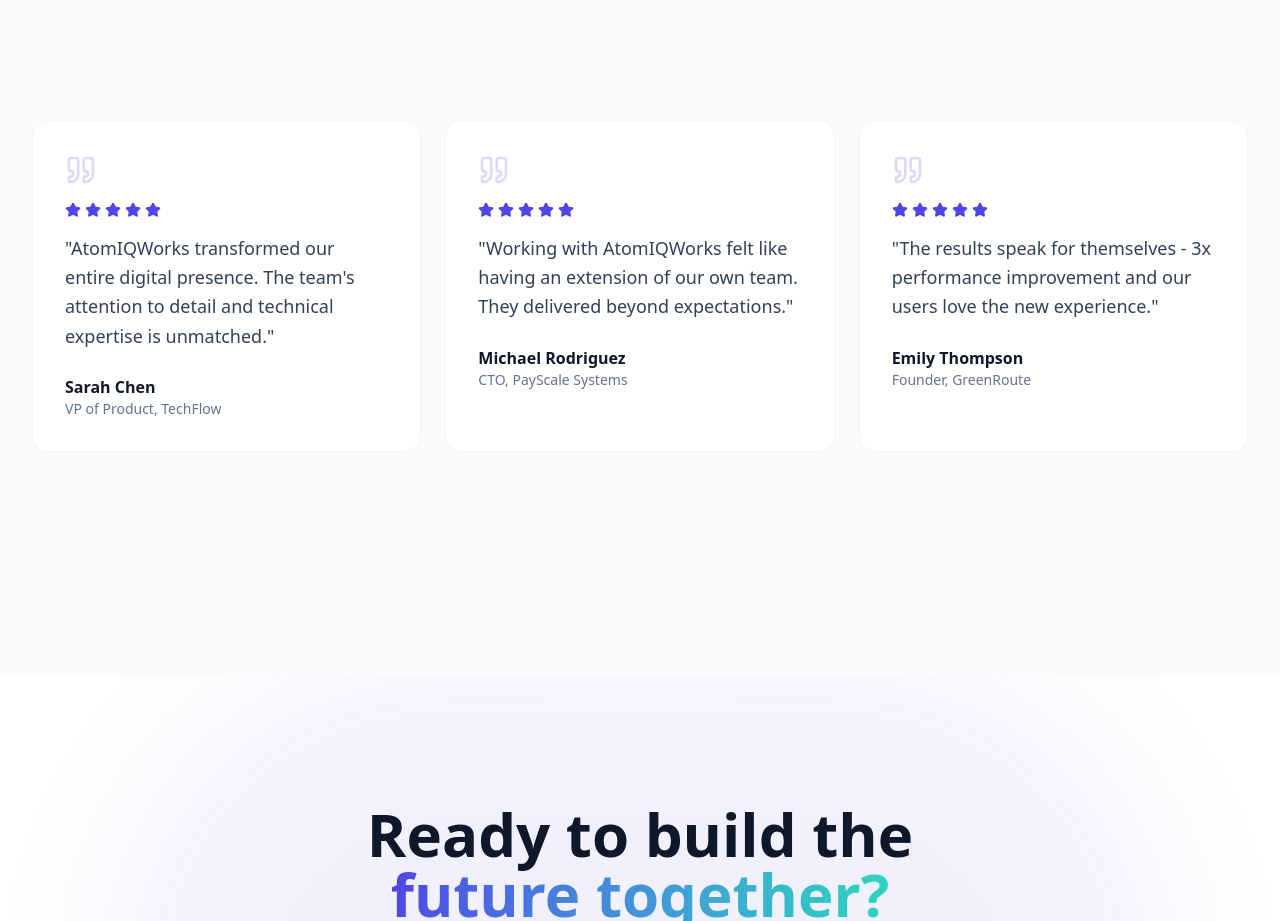
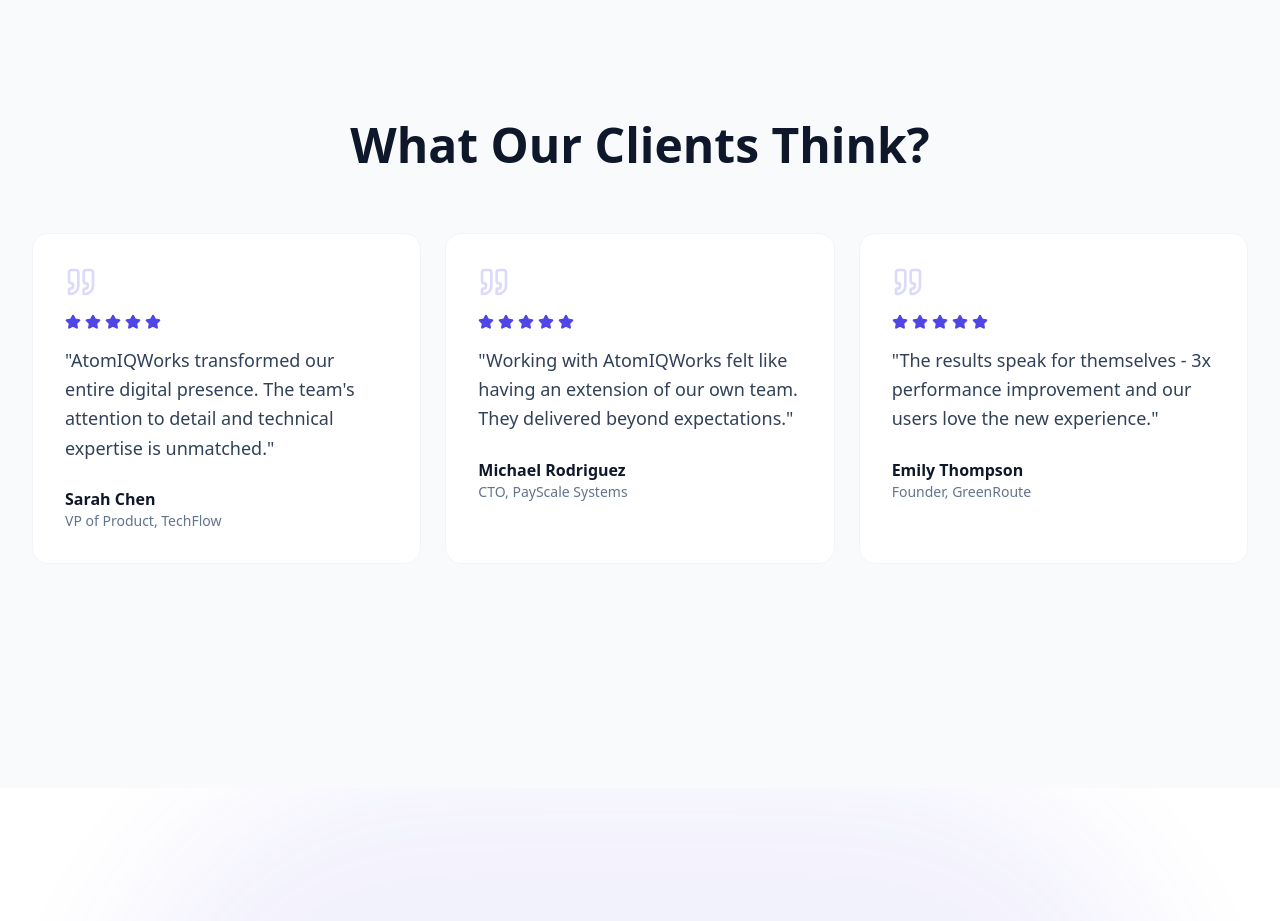
Before and after one commit to krishnachandra/atomiqworks, a Next.js app: page / in a window 1280 px wide. Shown: the part 3300-4221 px from the top of the page. Built offline with nearby package versions, Linux system fonts and the light colour scheme.

Commit message:
Add What Our Clients Think heading to testimonials

```diff
--- a/src/components/sections/TrustSignals.tsx
+++ b/src/components/sections/TrustSignals.tsx
@@ -30,6 +30,17 @@
             <div className="max-w-7xl mx-auto">
                 {/* Testimonials */}
                 <div className="mb-24">
+                    <div className="text-center mb-16">
+                        <motion.h2
+                            className="text-4xl md:text-5xl font-bold text-brand-dark"
+                            initial={{ opacity: 0, y: 20 }}
+                            whileInView={{ opacity: 1, y: 0 }}
+                            viewport={{ once: true }}
+                            transition={{ delay: 0.1 }}
+                        >
+                            What Our Clients Think?
+                        </motion.h2>
+                    </div>
                     <div className="grid md:grid-cols-3 gap-6">
                         {testimonials.map((testimonial, idx) => (
                             <motion.div
```
